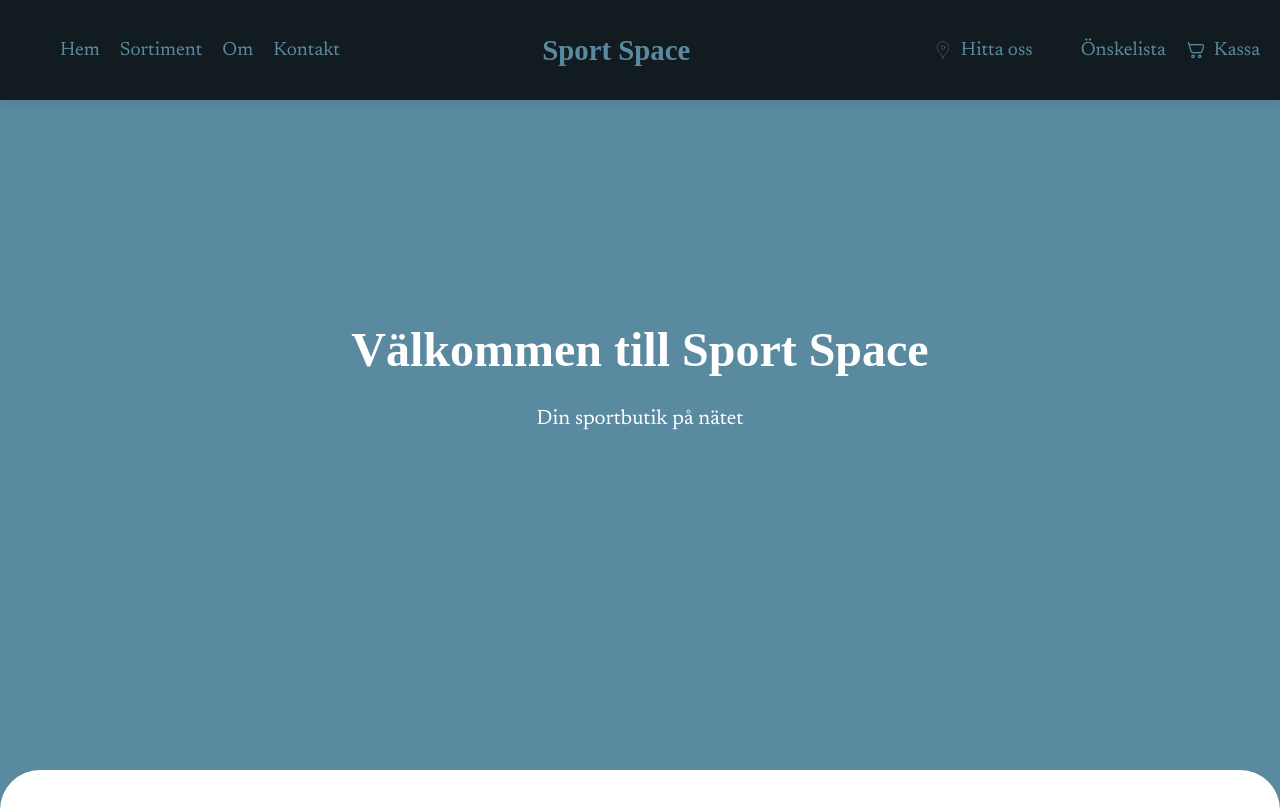
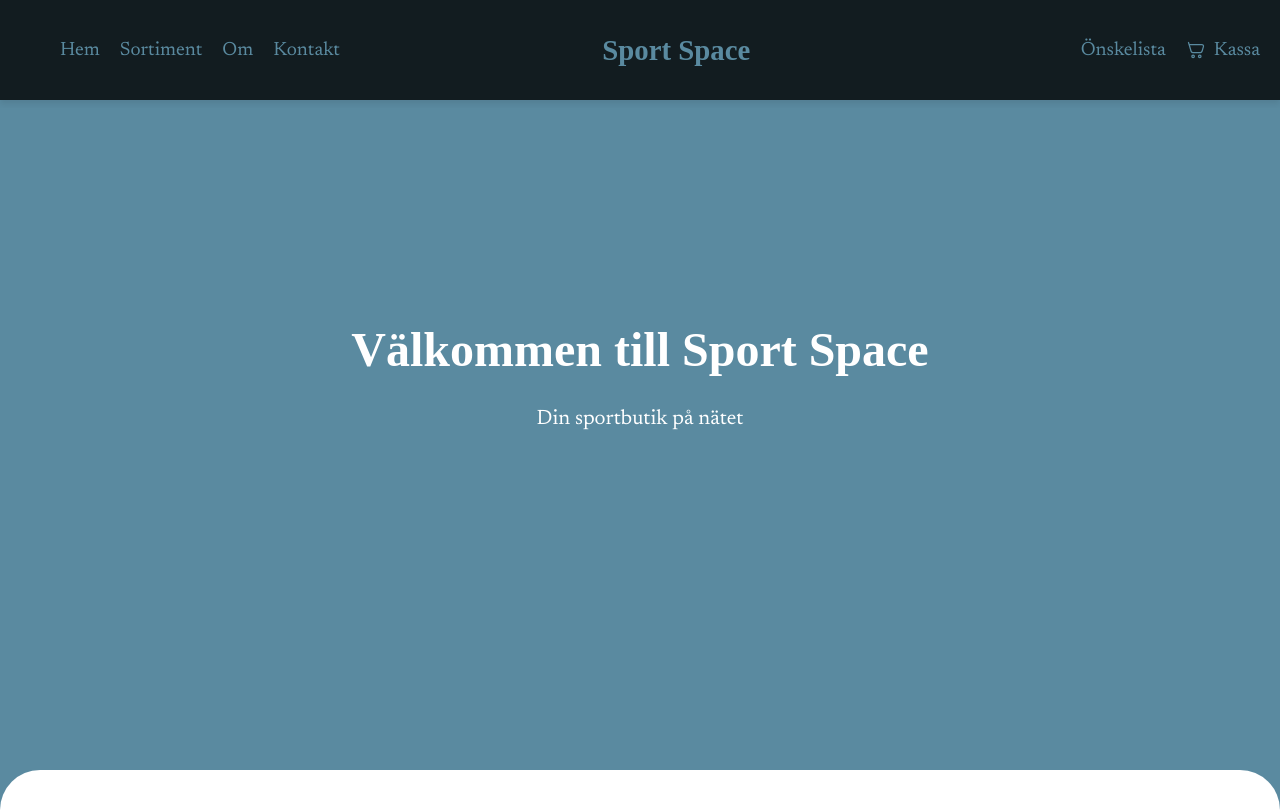
Before and after one commit to GustavssonMarcus/Exam, a Next.js app in the folder frontend/sport-space/: page / in a window 1280 px wide. Shown: the top 811 px of the page. Built offline with nearby package versions, Linux system fonts and the light colour scheme; a web font is replaced by a local one.

Commit message:
Fix header

```diff
--- a/frontend/sport-space/src/app/components/header/header.tsx
+++ b/frontend/sport-space/src/app/components/header/header.tsx
@@ -35,16 +35,10 @@ const Header = () => {
         {/* Links */}
         <ul className={`header-links ${menuOpen ? 'open' : ''}`}>
           <li className="header-links__item">
-            <img src="/svg/hitta.svg" alt="Hitta oss" />
-            <Link href="/hitta-oss">Hitta oss</Link>
+            <Link href="/favourites"><img src="/svg/wishlist.svg" alt="Önskelista"/>Önskelista</Link>
           </li>
           <li className="header-links__item">
-            <img src="/svg/wishlist.svg" alt="Önskelista" />
-            <Link href="/favourites">Önskelista</Link>
-          </li>
-          <li className="header-links__item">
-            <img src="/svg/kassa.svg" alt="Kassa" />
-            <Link href="/checkout">Kassa</Link>
+            <Link href="/checkout"><img src="/svg/kassa.svg" alt="Kassa"/>Kassa</Link>
           </li>
         </ul>
       </div>
```
